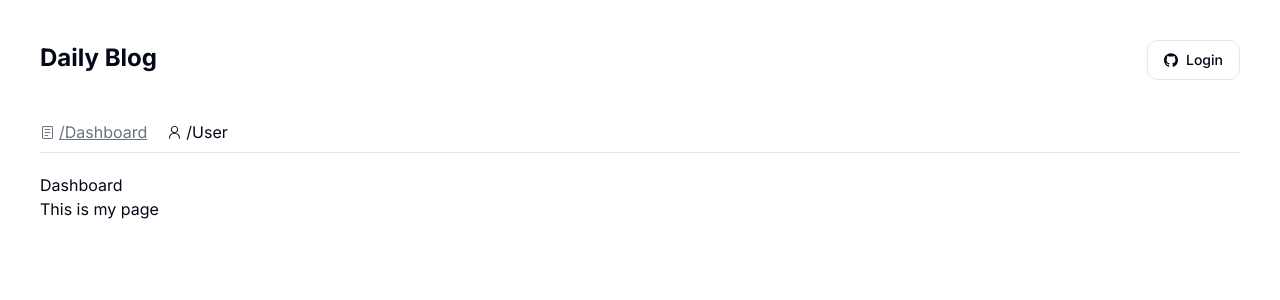
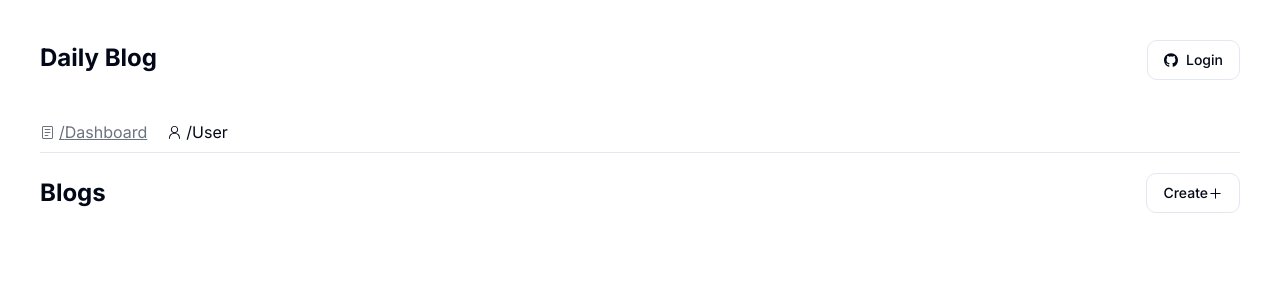
Before and after one commit to gratachu/daily-blog, a Next.js app: page /dashboard in a window 1280 px wide. Shown: the top 300 px of the page. Built offline with nearby package versions, Linux system fonts and the light colour scheme; no server answers.

Commit message:
WIP: adding dashboard/blog/create page

```diff
--- /dev/null
+++ b/app/dashboard/blog/create/page.tsx
@@ -0,0 +1,3 @@
+export default function page() {
+  return <div>This is Create blog page</div>
+}
--- a/app/dashboard/page.tsx
+++ b/app/dashboard/page.tsx
@@ -1,8 +1,16 @@
+import {Button} from "@/components/ui/button";
+import {PlusIcon} from "@radix-ui/react-icons";
+import Link from "next/link";
+
 export default function Dashboard() {
   return (
-    <div>
-      <h1>Dashboard</h1>
-      <p>This is my page</p>
+    <div className="flex items-center justify-between">
+      <h1 className="text-2xl font-bold">Blogs</h1>
+      <Link href="/dashboard/blog/create">
+        <Button variant="outline">
+          Create <PlusIcon />
+        </Button>
+      </Link>
     </div>
   )
 }
```
